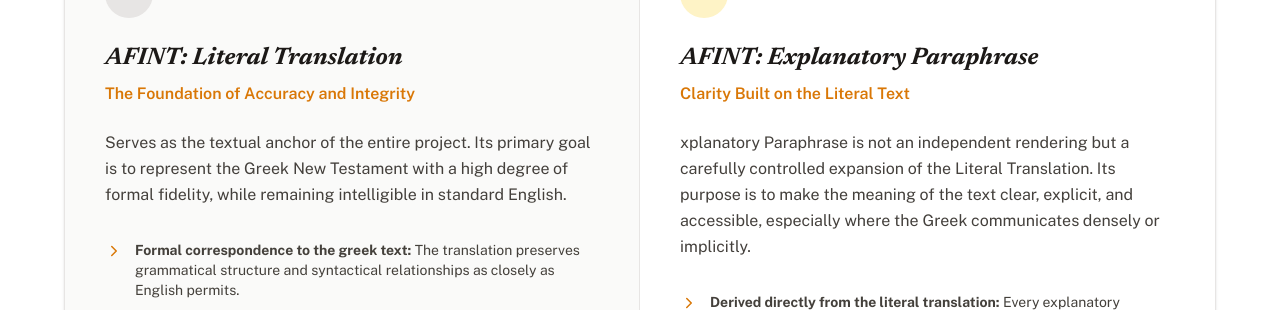
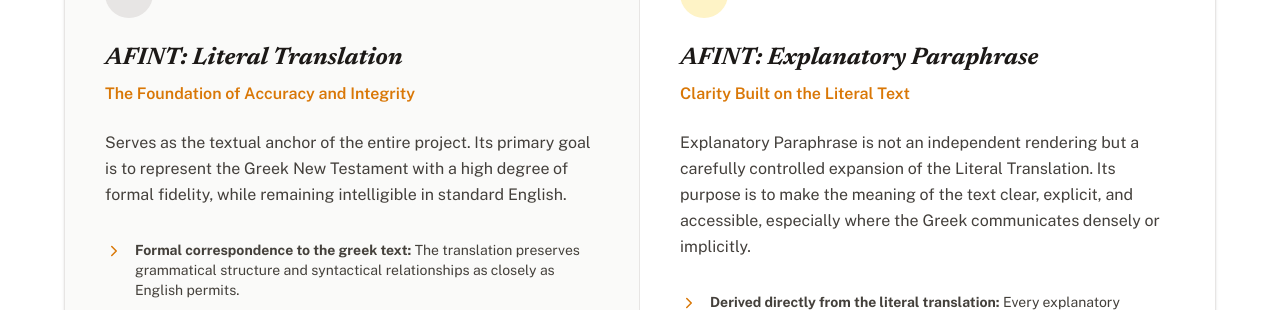
Before and after one commit to mayormankind/wordbiblicalministries, a Next.js app: page /about-afint in a window 1280 px wide. Shown: the part 2560-2870 px from the top of the page. Built offline with nearby package versions, Linux system fonts and the light colour scheme.

Commit message:
fix: remove border from aboutAFINT page

```diff
--- a/src/components/Footer.tsx
+++ b/src/components/Footer.tsx
@@ -111,7 +111,7 @@ export default function Footer() {
                   href={link.path}
                   className="text-outline-variant hover:text-primary-fixed text-sm transition-colors flex items-center gap-2"
                 >
-                  <span className="text-primary text-xs">›</span>
+                  <span className="text-primary text-sm">›</span>
                   {link.label}
                 </Link>
               </li>
--- a/src/views/AboutAFINT.tsx
+++ b/src/views/AboutAFINT.tsx
@@ -331,7 +331,7 @@ export default function AboutAFINT() {
                   Clarity Built on the Literal Text
                 </p>
                 <p className="text-on-surface-variant mb-8 text-base leading-relaxed">
-                  xplanatory Paraphrase is not an independent rendering but a
+                  Explanatory Paraphrase is not an independent rendering but a
                   carefully controlled expansion of the Literal Translation. Its
                   purpose is to make the meaning of the text clear, explicit,
                   and accessible, especially where the Greek communicates
```
Also changed, not shown: src/views/OurTheology.tsx (+6 -44 lines).
